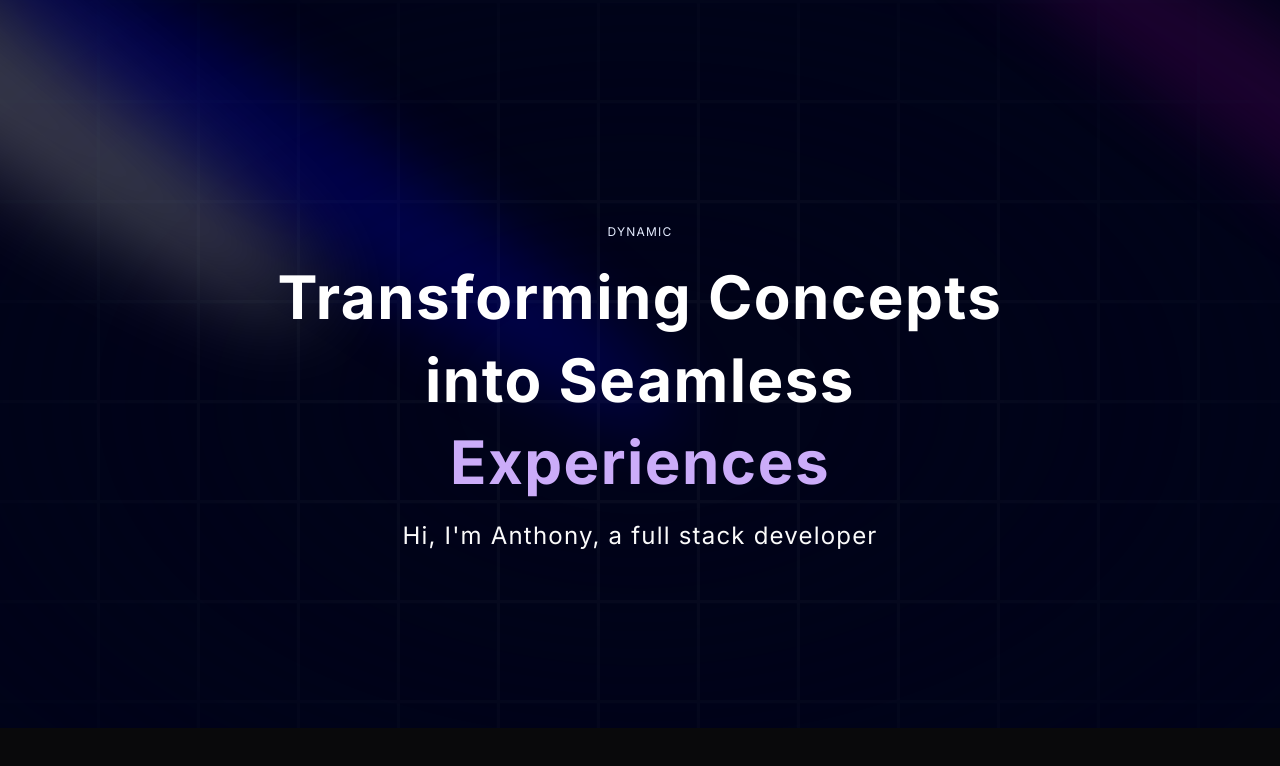
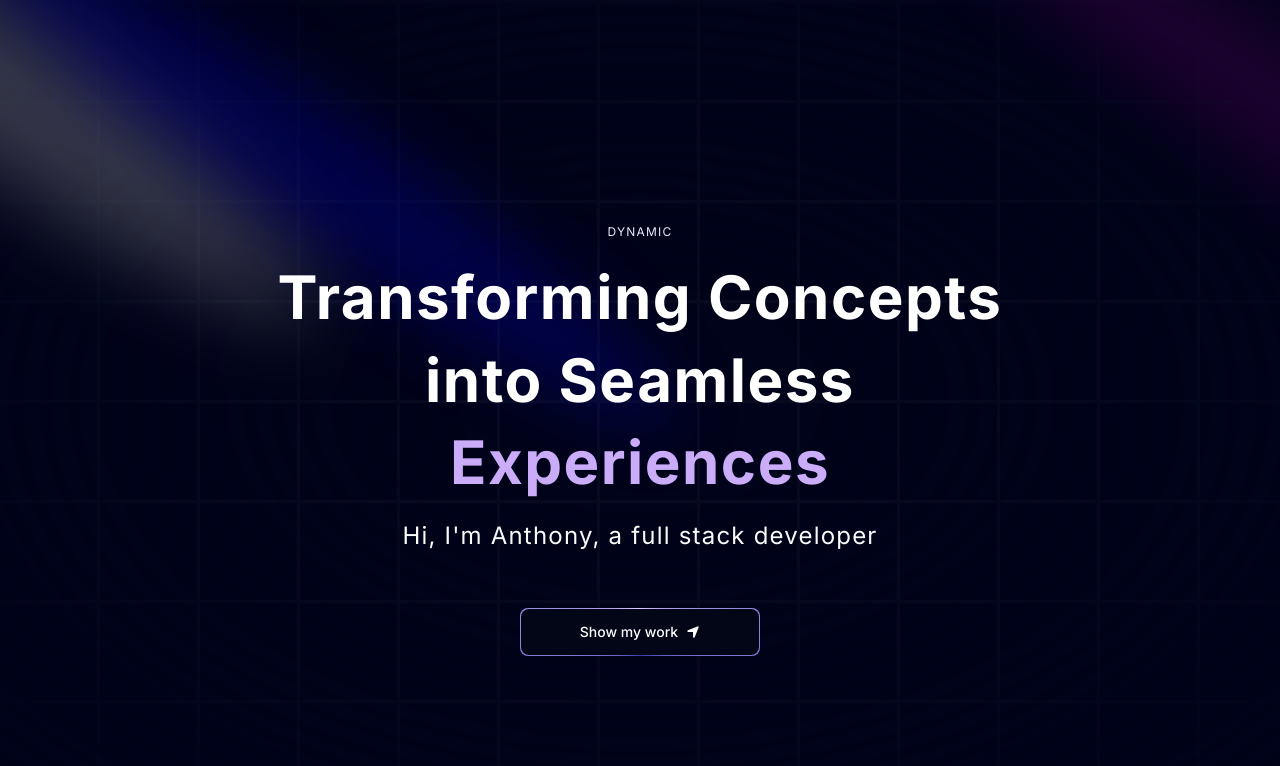
Before and after one commit to ASproson/dev_portfolio, a Next.js app: page / in a window 1280 px wide. Shown: the top 766 px of the page. Built offline with nearby package versions, Linux system fonts and the light colour scheme.

Commit message:
Renders button in situ

```diff
--- a/components/Hero.tsx
+++ b/components/Hero.tsx
@@ -1,6 +1,8 @@
 import React from "react";
 import { Spotlight } from "./ui/Spotlight";
 import { TextGenerateEffect } from "./ui/TextGenerate";
+import MagicButton from "./ui/MagicButton";
+import { FaLocationArrow } from "react-icons/fa6";
 
 const Hero = () => {
   return (
@@ -33,6 +35,13 @@ const Hero = () => {
           <p className="text-center md:tracking-wider mb-4 text-sm md:text-lg lg:text-2xl">
             Hi, I&apos;m Anthony, a full stack developer
           </p>
+          <a href="#about">
+            <MagicButton
+              title="Show my work"
+              icon={<FaLocationArrow />}
+              position={"right"}
+            />
+          </a>
         </div>
       </div>
     </div>
```
